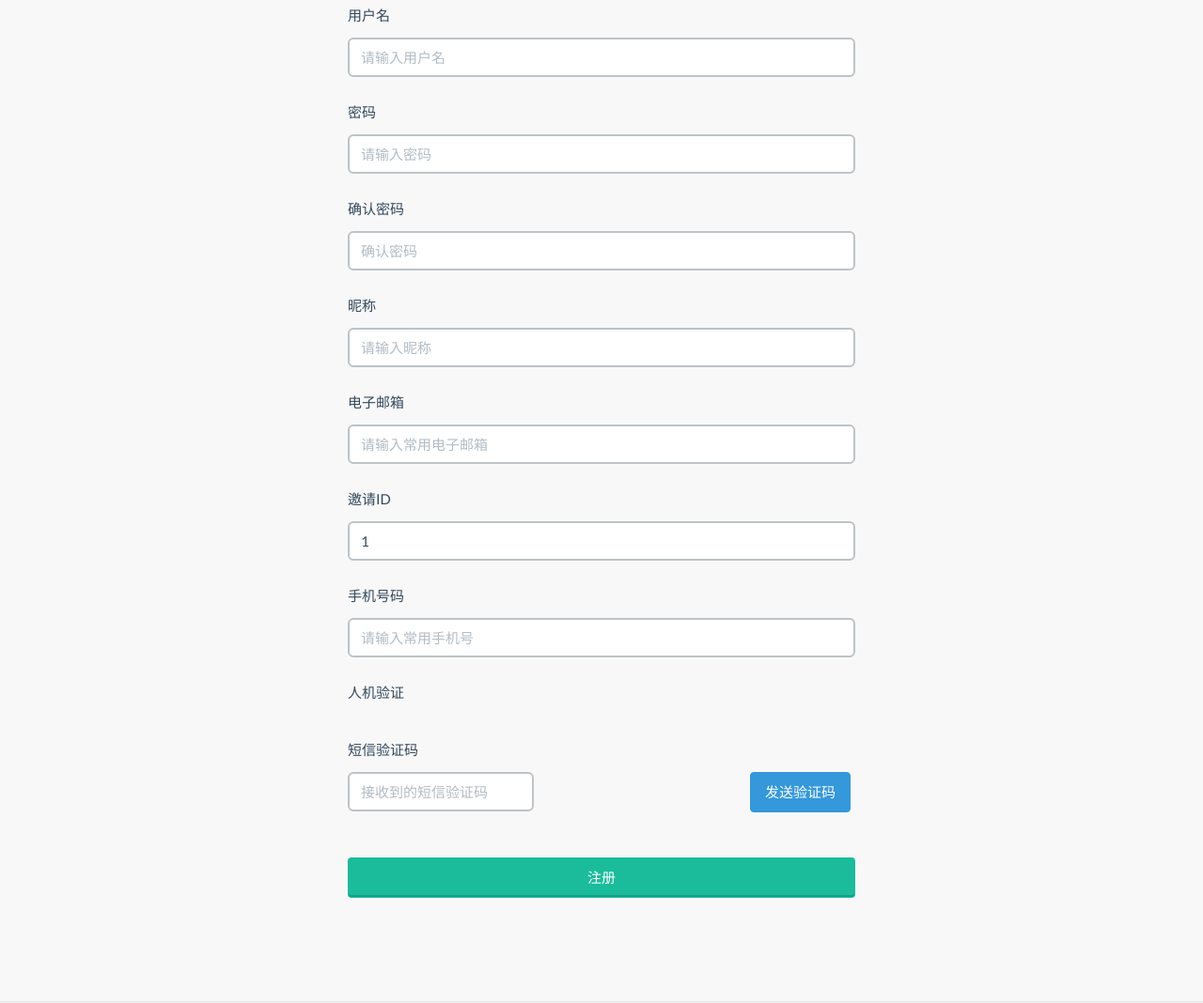
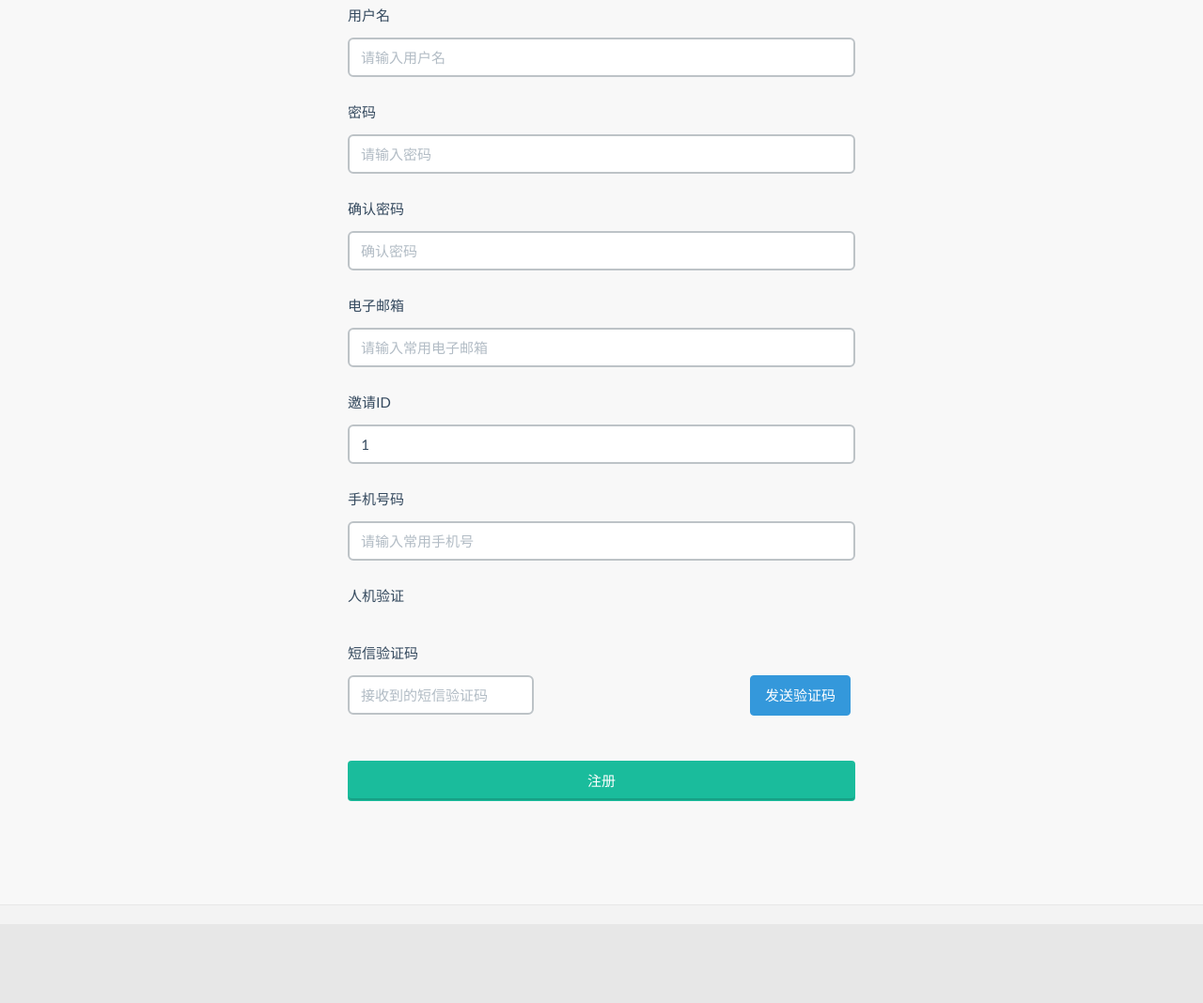
Before and after one commit to ubltroll/lamer_py, a Django app: page /1 in a window 1280 px wide. Shown: the part 578-1646 px from the top of the page at 94% size. Run offline with Django 3.2, Linux system fonts and the light colour scheme; some libraries are stand-ins or nearby versions.

Commit message:
1.0.6.1
去掉注册时的昵称

```diff
--- a/milicien/templates/register.html
+++ b/milicien/templates/register.html
@@ -47,10 +47,6 @@
                     <div class="form-group">
                         <label>确认密码</label>
                         <input type="password" class="form-control" placeholder="确认密码" name="CPassword" required/>
-                    </div>
-                    <div class="form-group">
-                        <label for="Phone">昵称</label>
-                        <input type="text" class="form-control" placeholder="请输入昵称" name="nickname" id='nickname' required/>
                     </div>
                     <div class="form-group">
                         <label>电子邮箱</label>
--- a/milicien/views.py
+++ b/milicien/views.py
@@ -222,7 +222,7 @@ def SignMeUp(request):
     phone =	request.POST['phone']
     AmwayID =	request.POST['AmwayID']
     sms =   request.POST['sms']
-    nickname = request.POST['nickname']
+    #nickname = request.POST['nickname']
     dic={}
 
     UniquePhone=False
@@ -268,7 +268,7 @@ def SignMeUp(request):
         user.profile.friend1=0
         user.profile.friend2=0
         user.profile.credits=0
-        user.profile.nickname=nickname
+        #user.profile.nickname=nickname
         #user.profile.cooldowntime=datetime.datetime.strptime('1815-06-18 17:41:20', '%Y-%m-%d %H:%M:%S')
 
         user.save()
```
